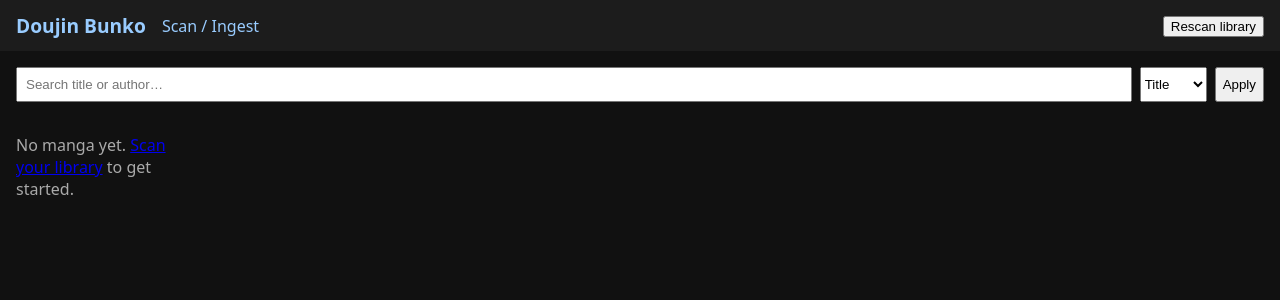
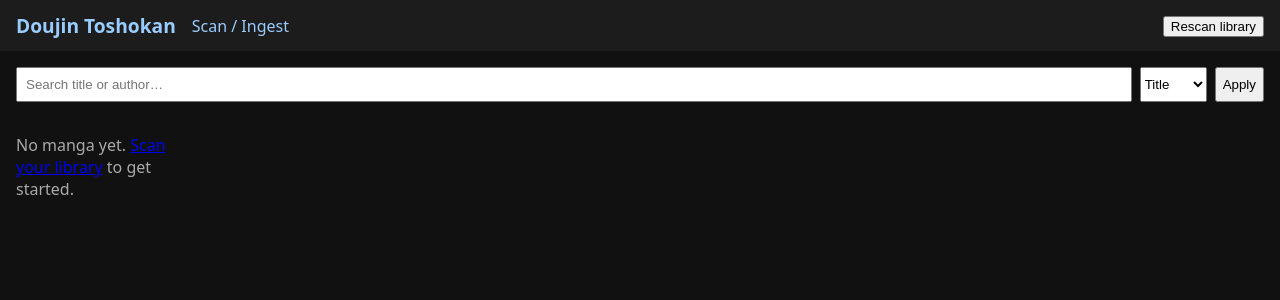
Before and after one commit to jaker788-create/doujin-toshokan, a Python web app: template doujin/templates/library.html in a window 1280 px wide. Shown: the top 300 px of the page. Run offline with Jinja, Linux system fonts and the light colour scheme; the template is opened without the code that fills it, so the values that code supplies are empty.

Commit message:
chore: rename Doujin Bunko -> Doujin Toshokan
User-visible brand only: page <title>s, the header brand link,
the CLI startup banner, the FastAPI app title, and the project
docs. The Python package, the console script (`doujin`), and
the on-disk data location (%APPDATA%/doujin) all stay the same,
so existing libraries keep working with no migration.

```diff
--- a/doujin/app.py
+++ b/doujin/app.py
@@ -25,7 +25,7 @@
     init_db(conn0)
     conn0.close()
 
-    app = FastAPI(title="Doujin Bunko")
+    app = FastAPI(title="Doujin Toshokan")
     app.state.data_dir = data_dir
     templates = Jinja2Templates(directory=str(_HERE / "templates"))
     app.mount("/static", StaticFiles(directory=str(_HERE / "static")), name="static")
--- a/doujin/cli.py
+++ b/doujin/cli.py
@@ -35,7 +35,7 @@
     cfg = load_config(data_dir)
     app = create_app(data_dir)
     url = f"http://127.0.0.1:{cfg.port}"
-    print(f"Doujin Bunko running at {url}  (data dir: {data_dir})")
+    print(f"Doujin Toshokan running at {url}  (data dir: {data_dir})")
     if not cfg.library_roots:
         print(
             "No library roots configured yet. Edit "
--- a/doujin/templates/base.html
+++ b/doujin/templates/base.html
@@ -3,12 +3,12 @@
 <head>
   <meta charset="utf-8">
   <meta name="viewport" content="width=device-width, initial-scale=1">
-  <title>{% block title %}Doujin Bunko{% endblock %}</title>
+  <title>{% block title %}Doujin Toshokan{% endblock %}</title>
   <link rel="stylesheet" href="/static/style.css">
 </head>
 <body>
   <header>
-    <a class="brand" href="/">Doujin Bunko</a>
+    <a class="brand" href="/">Doujin Toshokan</a>
     <a href="/scan">Scan / Ingest</a>
     <form method="post" action="/rescan" style="margin-left:auto">
       <button type="submit">Rescan library</button>
--- a/doujin/templates/import_all.html
+++ b/doujin/templates/import_all.html
@@ -1,5 +1,5 @@
 {% extends "base.html" %}
-{% block title %}Import all — Doujin Bunko{% endblock %}
+{% block title %}Import all — Doujin Toshokan{% endblock %}
 {% block content %}
 <h1>Import all</h1>
 {% if count %}
--- a/doujin/templates/library.html
+++ b/doujin/templates/library.html
@@ -1,5 +1,5 @@
 {% extends "base.html" %}
-{% block title %}Library — Doujin Bunko{% endblock %}
+{% block title %}Library — Doujin Toshokan{% endblock %}
 {% block content %}
 <form id="filters" method="get" action="/">
   <input type="search" id="q" name="q" value="{{ q }}" placeholder="Search title or author…">
--- a/doujin/templates/scan.html
+++ b/doujin/templates/scan.html
@@ -1,5 +1,5 @@
 {% extends "base.html" %}
-{% block title %}Scan / Ingest — Doujin Bunko{% endblock %}
+{% block title %}Scan / Ingest — Doujin Toshokan{% endblock %}
 {% block content %}
 <h1>Folders to ingest</h1>
 {% if found %}<p><a href="/import-all">Import all {{ found|length }} →</a></p>{% endif %}
--- a/doujin/templates/title.html
+++ b/doujin/templates/title.html
@@ -1,5 +1,5 @@
 {% extends "base.html" %}
-{% block title %}{{ m['title'] }} — Doujin Bunko{% endblock %}
+{% block title %}{{ m['title'] }} — Doujin Toshokan{% endblock %}
 {% block content %}
 <h1>{{ m['title'] }}</h1>
 <p class="author">by {{ m['author_name'] }} · {{ m['page_count'] }} pages</p>
--- a/pyproject.toml
+++ b/pyproject.toml
@@ -1,7 +1,7 @@
 [project]
 name = "doujin"
 version = "0.1.0"
-description = "Doujin Bunko — a local, offline manga library and viewer"
+description = "Doujin Toshokan — a local, offline manga library and viewer"
 requires-python = ">=3.11"
 dependencies = [
     "fastapi>=0.110",
```
Also changed, not shown: CLAUDE.md (+2 -2 lines), docs/ARCHITECTURE.md (+3 -3 lines), 1 other file.
